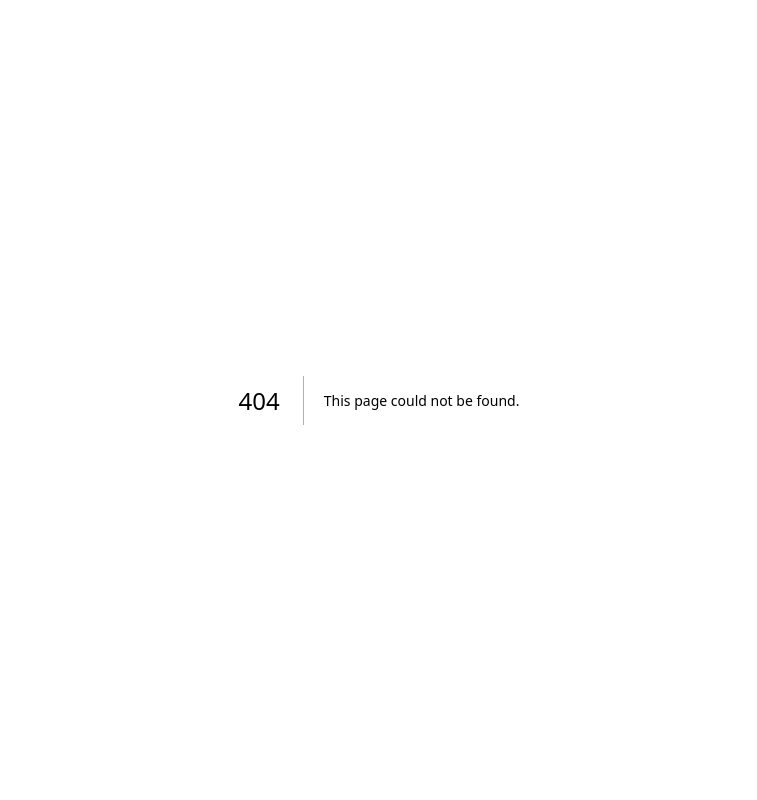
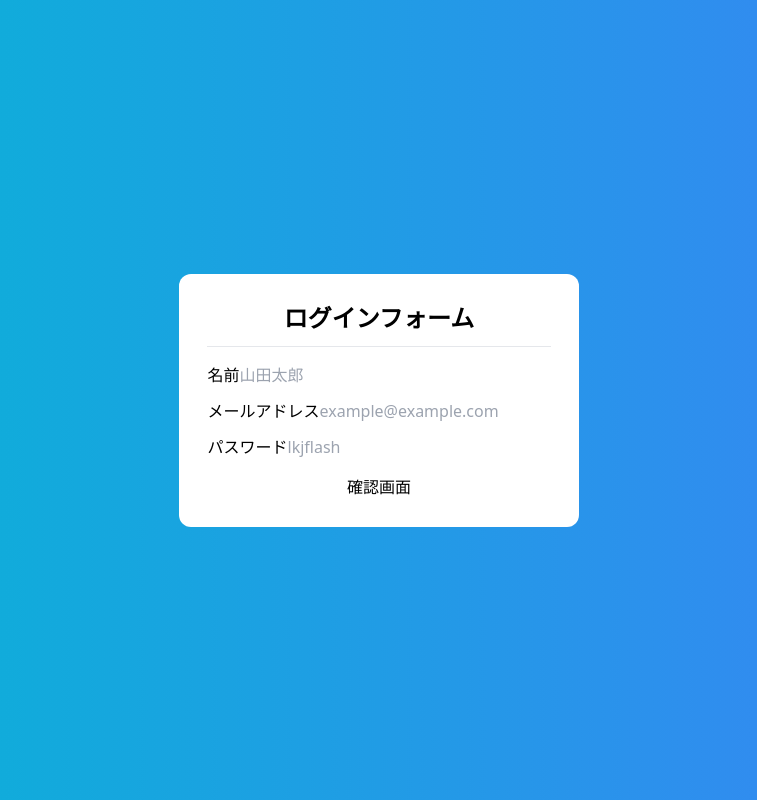
Before and after one commit to shamo-9118/practiceTS, a Next.js app: page /form in a window 1280 px wide. Before the commit this address had no page. Shown: the whole page, without its empty margins (261-1018 px from the left). Built offline with nearby package versions, Linux system fonts and the light colour scheme.

Commit message:
フォームを作成

```diff
--- /dev/null
+++ b/pages/form.tsx
@@ -0,0 +1,36 @@
+const form = () => {
+  return (
+    <div className='flex justify-center items-center bg-gradient-to-r from-cyan-500 to-blue-500 h-[100vh]'>
+      <form
+        action='post'
+        className='flex flex-col gap-4 bg-white rounded-xl p-7'
+      >
+        <div className='flex flex-col gap-3'>
+          <h1 className='text-center text-2xl font-bold'>ログインフォーム</h1>
+          <hr />
+        </div>
+        <div className='flex flex-col gap-3 '>
+          <div>
+            <label>名前</label>
+            <input type='text' name='user' placeholder='山田太郎' />
+          </div>
+          <div>
+            <label>メールアドレス</label>
+            <input
+              type='text'
+              name='mailadress'
+              placeholder='example@example.com'
+            />
+          </div>
+          <div>
+            <label>パスワード</label>
+            <input type='text' name='password' placeholder='lkjflash' />
+          </div>
+        </div>
+        <button className=''>確認画面</button>
+      </form>
+    </div>
+  )
+}
+
+export default form
```
